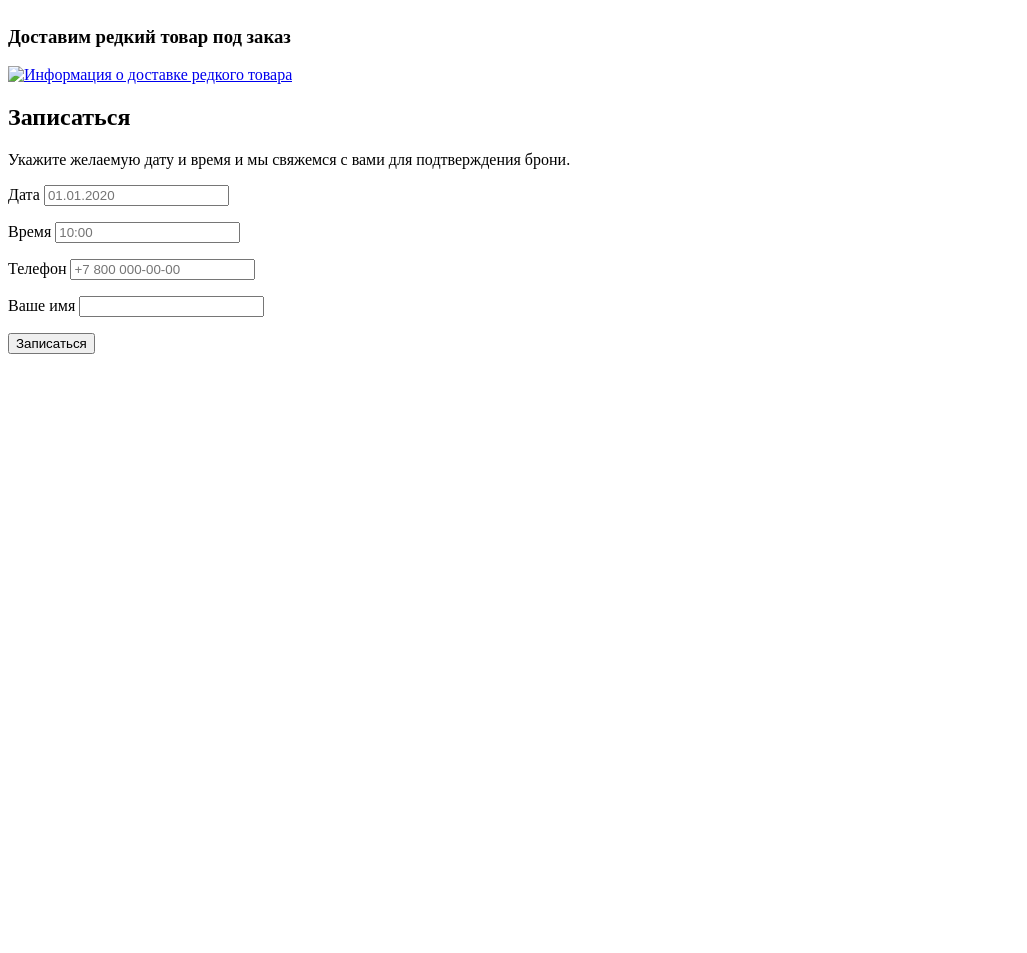
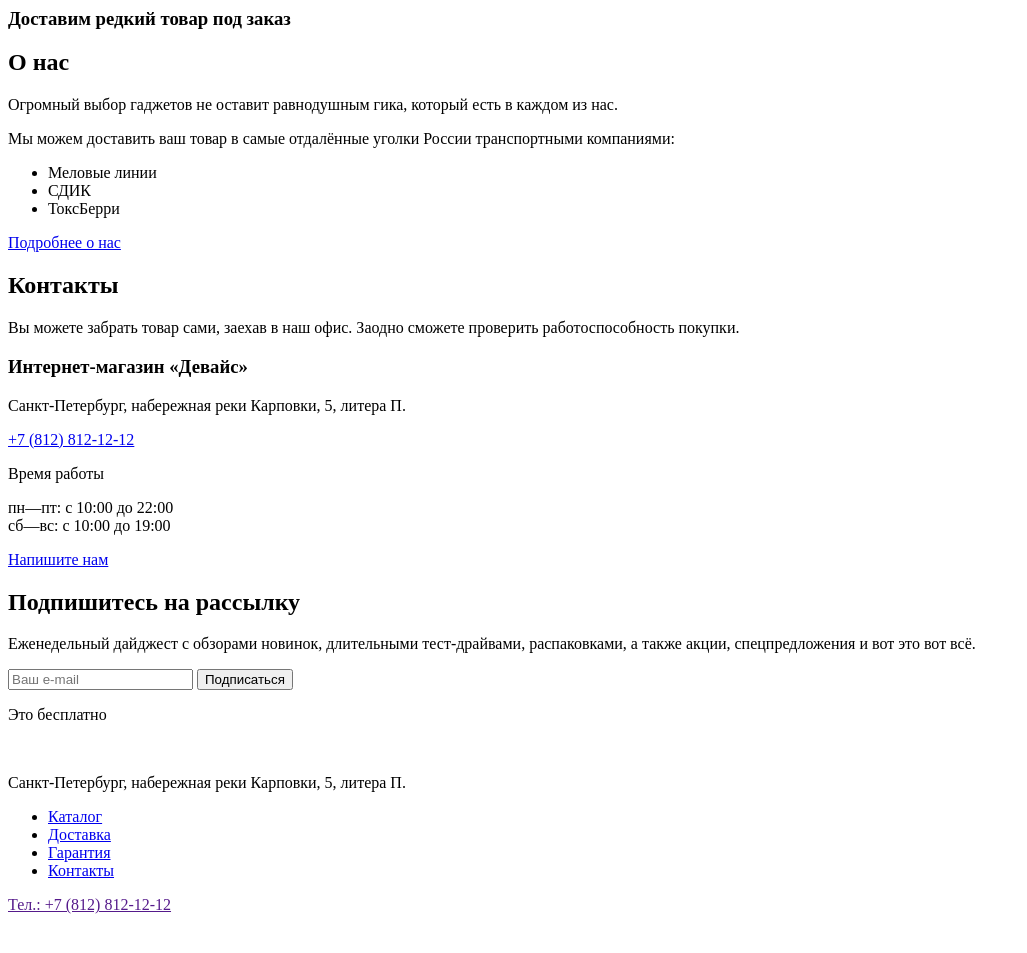
Before and after one commit to htmlacademy-htmlcss/1110683-device-33, a plain HTML site: page index.html in a window 1280 px wide. Shown: the part 1149-2102 px from the top of the page, without its empty margins (0-1027 px from the left). Before the commit the page ends 1511 px from the top, so only its background shows below. Drawn offline with Linux system fonts and the light colour scheme.

Commit message:
modified html

```diff
--- a/index.html
+++ b/index.html
@@ -15,20 +15,20 @@
     <nav class="navigation">
       <ul class="navigation-list navigation-user">
         <li class="navigation-item">
-          <img class="search-icon" src="" alt="">
+          <i></i>
           <input type="text" placeholder="Текс поиска">
           <button class="serch-button">Найти</button>
         </li>
         <li class="navigation-item">
-          <img class="enter-icon" src="" alt="">
+          <i></i>
           <a class="navigation-link" href="#">Вход</a>
         </li>
         <li class="navigation-item">
-          <img class="compare-icon" src="" alt="">
+          <i></i>
           <a class="navigation-link" href="#">Сравнить</a>
         </li>
         <li class="navigation-item">
-          <img class="bucket-icon" src="" alt="">
+          <i></i>
           <a class="navigation-link" href="#">Корзина</a>
         </li>
       </ul>
@@ -36,7 +36,7 @@
       <ul class="navigation-list">
         <li class="navigation-item">
           <a class="navigation-link" href="catalog.html">Каталог</a>
-          <img class="catalog-icon" src="" alt="">
+          <i></i>
         </li>
         <li class="navigation-item">
           <a class="navigation-link" href="catalog.html">Доставка</a>
@@ -145,52 +145,83 @@
     </section>
 
     <section class="special-order">
-      <img class="special-order-image" src="" alt="">
-      <h3  class="special-order-description">Доставим редкий товар под заказ</h3>
+      <i></i>
+      <h3 class="special-order-description">Доставим редкий товар под заказ</h3>
       <a class="special-order-about" href="#">
-        <img class="special-order-icon" src="" alt="Информация о доставке редкого товара">
+        <i></i>
       </a>
     </section>
 
-    <section class="contact">
-      <div class="contact-about"></div>
+    <section class="company-details">
+      <div class="company-about">
+        <h2 class="company-about-title">О нас</h2>
+        <p class="company-about-subtitle">Огромный выбор гаджетов не оставит равнодушным гика,
+          который есть в каждом из нас.</p>
+        <p class="company-about-description">Мы можем доставить ваш товар в самые отдалённые уголки России транспортными
+          компаниями:</p>
+        <ul class="company-about-list">
+          <li class="company-about-list-item">Меловые линии</li>
+          <li class="company-about-list-item">СДИК</li>
+          <li class="company-about-list-item">ТоксБерри</li>
+        </ul>
+        <a href="#" class="company-about-link">Подробнее о нас</a>
+      </div>
+      <div class="company-contact">
+        <h2 class="company-contact-title">Контакты</h2>
+        <p class="company-contact-description">Вы можете забрать товар сами, заехав в наш офис.
+          Заодно сможете проверить работоспособность покупки. </p>
+        <h3 class="company-contact-suvtitle">Интернет-магазин «Девайс»</h3>
+        <p class="company-contact-addres">Санкт-Петербург, набережная реки Карповки, 5, литера П.</p>
+        <a href="#" class="company-contact-phone">+7 (812) 812-12-12</a>
+        <p class="company-contact-time">Время работы</p>
+        <p class="company-contact-schedule">пн—пт: с 10:00 до 22:00<br>сб—вс: с 10:00 до 19:00</p>
+        <a href="#" class="company-contact-link">Напишите нам</a>
+      </div>
     </section>
 
-    <section class="appointment">
-      <h2 class="appointment-title">Записаться</h2>
-      <p>Укажите желаемую дату и время и мы свяжемся с вами для подтверждения брони.</p>
-      <form class="appointment-form" action="https://echo.htmlacademy.ru/" method="post">
-        <p class="appointment-form-date">
-          <label for="appointment-date">Дата</label>
-          <input type="text" id="appointment-date" name="appointment-date" placeholder="01.01.2020">
+    <section class="subscription">
+      <h2 class="subscription-titile">Подпишитесь на рассылку</h2>
+      <p class="subscription-description">Еженедельный дайджест с обзорами новинок,
+        длительными тест-драйвами, распаковками, а также акции, спецпредложения и вот это вот всё.</p>
+      <input type="email" name="" id="" placeholder="Ваш e-mail">
+      <button class="subscription-button">Подписаться</button>
+      <i></i>
+      <p class="subscription-info">Это бесплатно</p>
+    </section>
+
+    <footer class="page-footer">
+      <img class="footer-logo" src="" alt="">
+      <div class="footer-nav">
+        <p class="footer-addres">Санкт-Петербург, набережная
+          реки Карповки, 5, литера П.</p>
+        <ul class="navigation-list">
+          <li class="navigation-item">
+            <a class="navigation-link" href="catalog.html">Каталог</a>
+            <img class="catalog-icon" src="" alt="">
+          </li>
+          <li class="navigation-item">
+            <a class="navigation-link" href="catalog.html">Доставка</a>
+          </li>
+          <li class="navigation-item">
+            <a class="navigation-link" href="catalog.html">Гарантия</a>
+          </li>
+          <li class="navigation-item">
+            <a class="navigation-link" href="catalog.html">Контакты</a>
+          </li>
+        </ul>
+        <p class="footer-phone">
+          <a href="" class="phone-link">Тел.: +7 (812) 812-12-12</a>
         </p>
-        <p class="appointment-form-time">
+      </div>
+      <div class="social-media">
+        <a href="" class="social-media-link"><i></i></a>
+        <a href="" class="social-media-link"><i></i></a>
+        <a href="" class="social-media-link"><i></i></a>
+      </div>
+      <img class="academy-logo" src="" alt="">
 
-          <label for="appointment-time">Время</label>
-
-
-          <input type="text" id="appointment-time" name="appointment-time" placeholder="10:00">
-        </p>
-        <p class="appointment-form-phone">
-          <label for="appointment-form-phone">
-            Телефон
-
-          </label>
-          <input type="text" id="appointment-form-phone" name="appointment-form-phone" placeholder="+7 800 000-00-00">
-        </p>
-        <p class="appointment-form-name">
-          <label for="appointment-name">
-            Ваше имя
-
-          </label>
-          <input class="field" type="text" id="appointment-name" name="appointment-name">
-        </p>
-        <button class="button" type="submit">Записаться</button>
-      </form>
-    </section>
+    </footer>
   </main>
-
-
 </body>
 
 </html>
```
